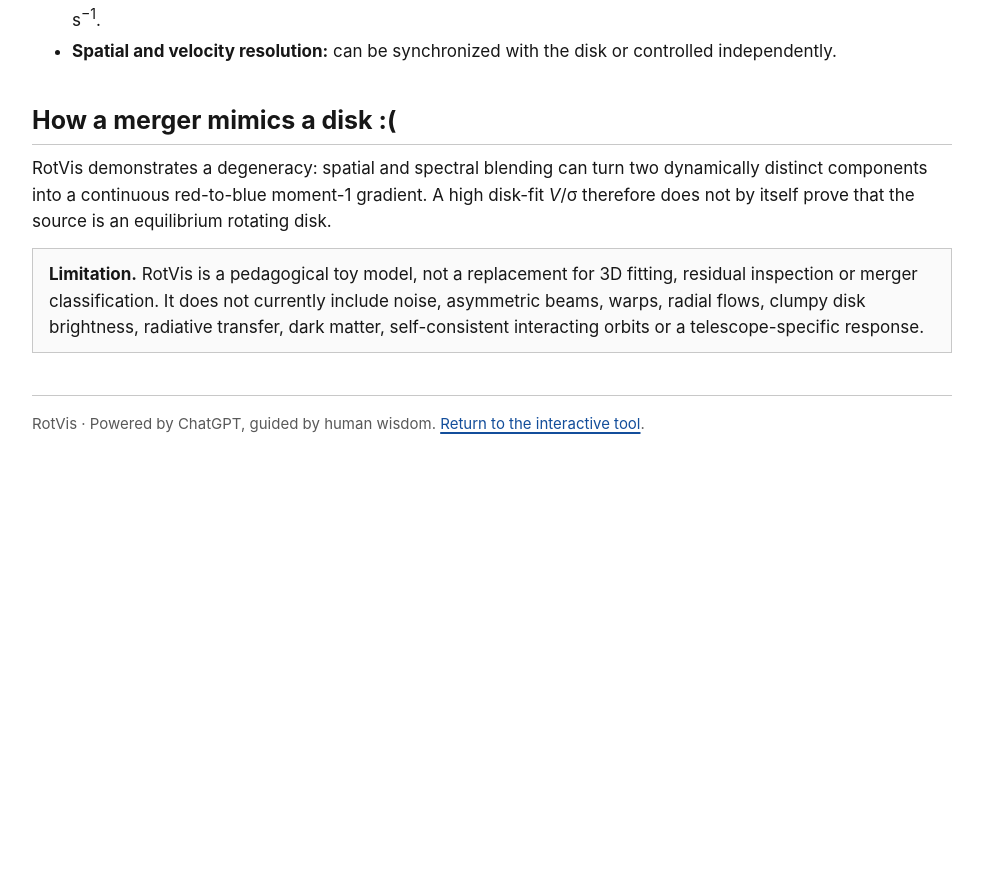
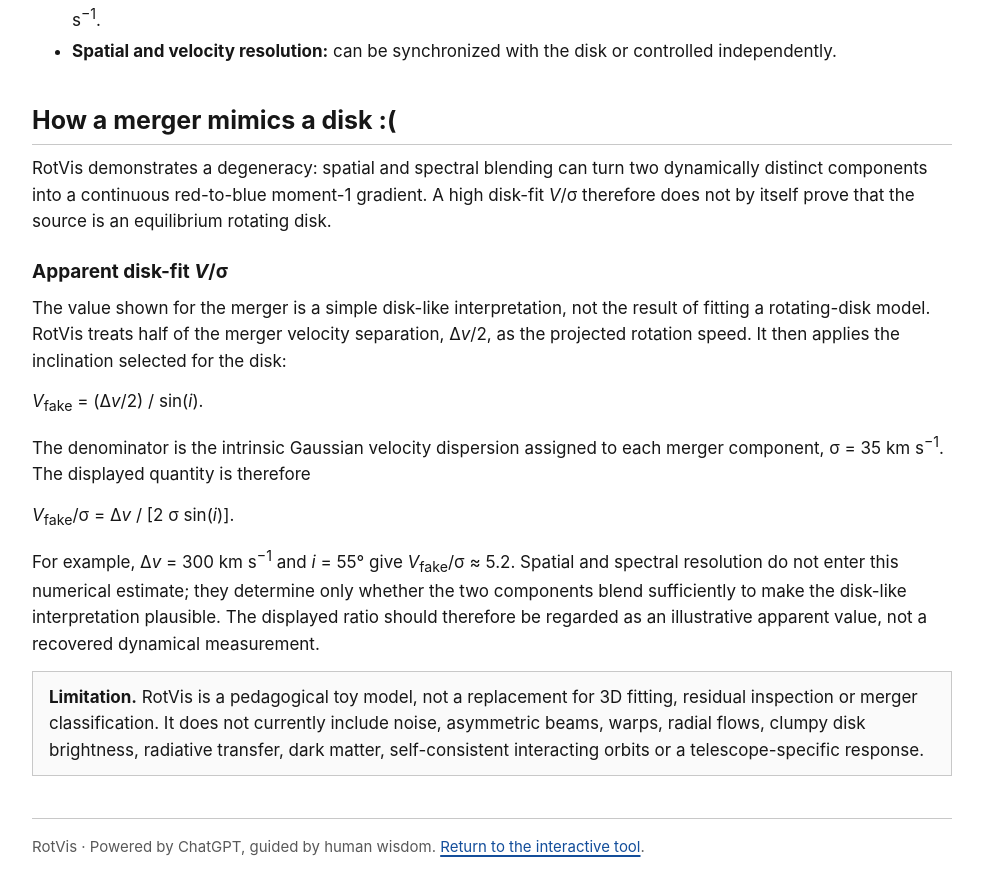
Before and after one commit to Astronlin/astronlin.github.io, a Jekyll site: the page interactive/TRICEPS/rotvis-manual.html, which Jekyll copies as it is, in a window 1280 px wide and 900 px high, scrolled down 2648 px. Shown: the top 896 px of the window, without its empty margins (148-1131 px from the left). Built offline with Jekyll 4.4.1, drawn with Linux system fonts in a browser that asks for light colours; before the commit the page ends 3140 px from its top, so only the background shows below that; some of the changed text lies outside the part shown.

Commit message:
Lingrui update

```diff
--- a/interactive/TRICEPS/rotvis-manual.html
+++ b/interactive/TRICEPS/rotvis-manual.html
@@ -123,6 +123,13 @@
 
     <h2>How a merger mimics a disk :(</h2>
     <p>RotVis demonstrates a degeneracy: spatial and spectral blending can turn two dynamically distinct components into a continuous red-to-blue moment-1 gradient. A high disk-fit <em>V</em>/σ therefore does not by itself prove that the source is an equilibrium rotating disk.</p>
+
+    <h3>Apparent disk-fit <em>V</em>/σ</h3>
+    <p>The value shown for the merger is a simple disk-like interpretation, not the result of fitting a rotating-disk model. RotVis treats half of the merger velocity separation, Δ<em>v</em>/2, as the projected rotation speed. It then applies the inclination selected for the disk:</p>
+    <p><em>V</em><sub>fake</sub> = (Δ<em>v</em>/2) / sin(<em>i</em>).</p>
+    <p>The denominator is the intrinsic Gaussian velocity dispersion assigned to each merger component, σ = 35 km s<sup>−1</sup>. The displayed quantity is therefore</p>
+    <p><em>V</em><sub>fake</sub>/σ = Δ<em>v</em> / [2 σ sin(<em>i</em>)].</p>
+    <p>For example, Δ<em>v</em> = 300 km s<sup>−1</sup> and <em>i</em> = 55° give <em>V</em><sub>fake</sub>/σ ≈ 5.2. Spatial and spectral resolution do not enter this numerical estimate; they determine only whether the two components blend sufficiently to make the disk-like interpretation plausible. The displayed ratio should therefore be regarded as an illustrative apparent value, not a recovered dynamical measurement.</p>
     <!--
     <p>The message below the plots changes according to whether the merger components are resolved in position, velocity, both or neither. Treat this as a qualitative guide rather than a classification statistic.</p>
     -->
```
Also changed, not shown: other parts of interactive/TRICEPS/rotvis-manual.html (+1 -1 lines).
